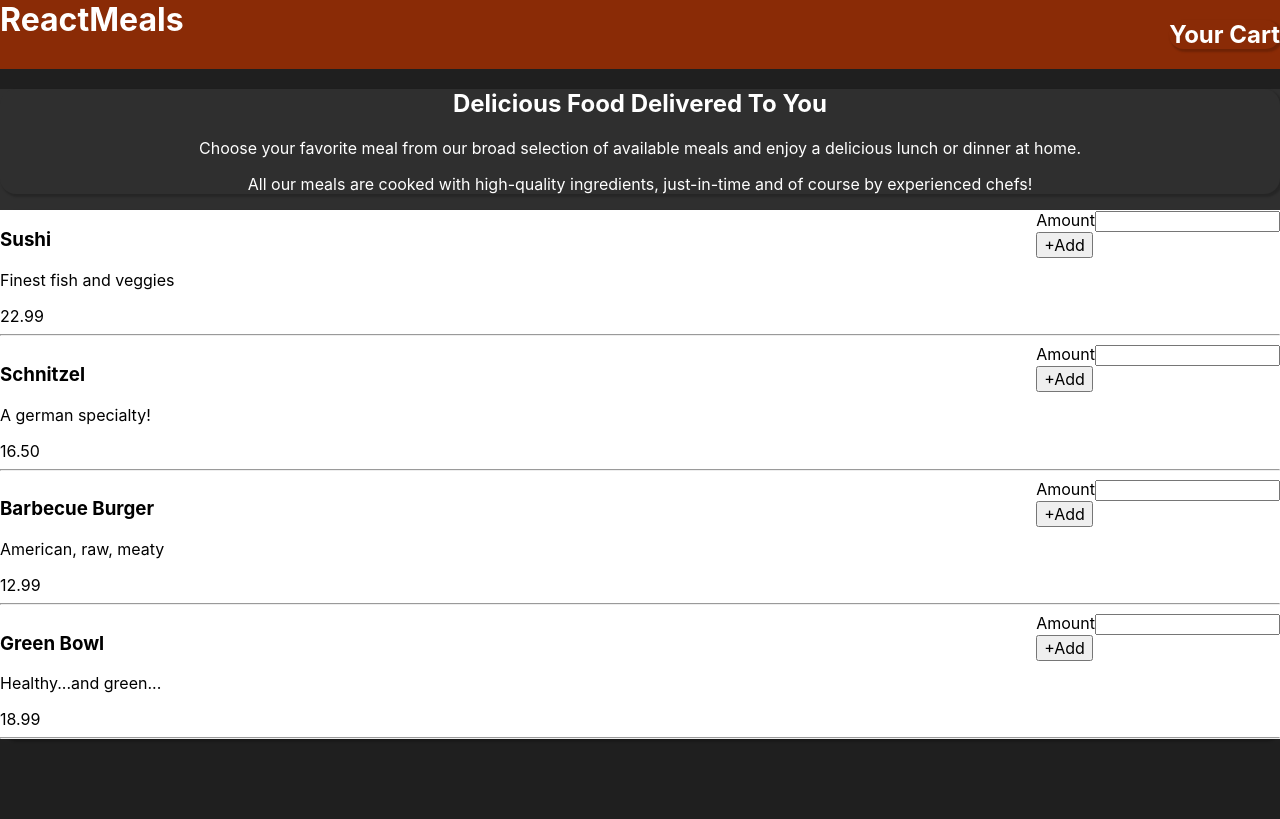
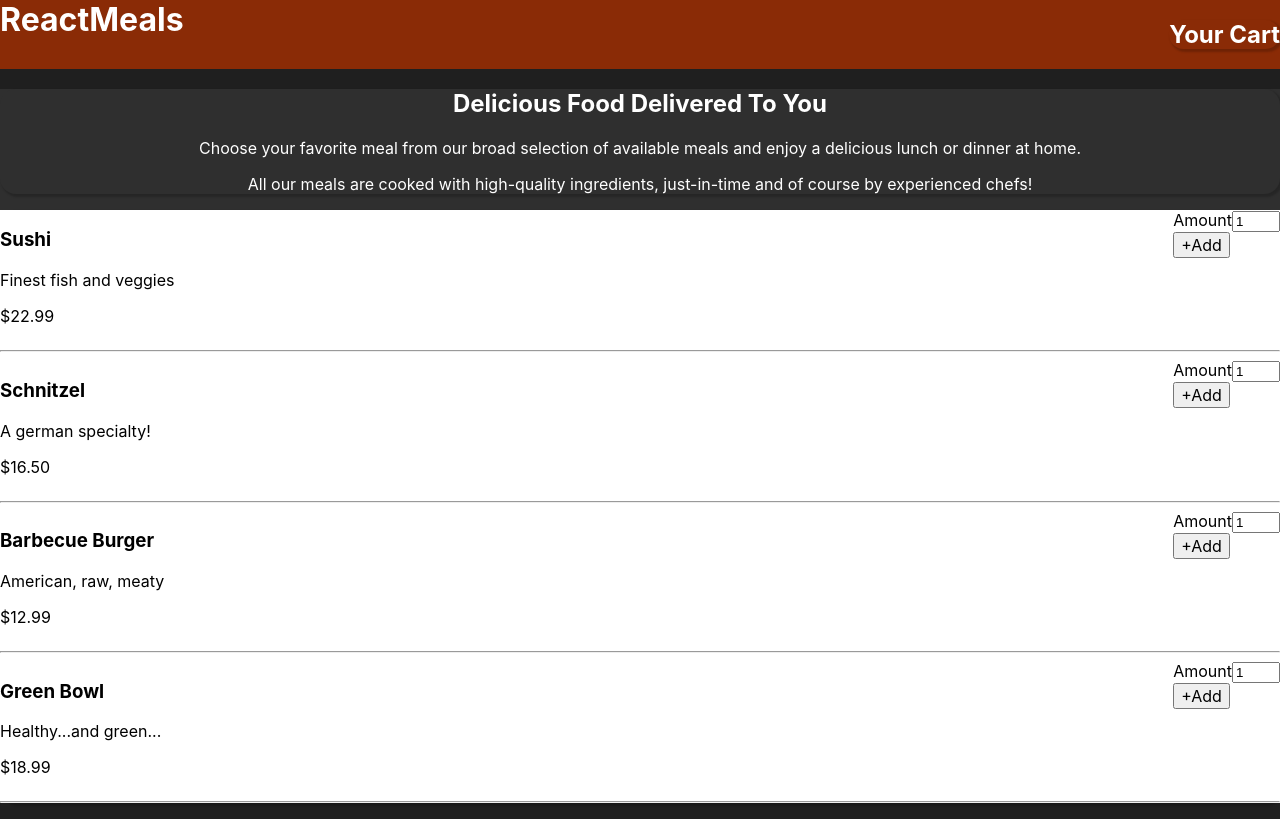
Before and after one commit to antran0/restaurant-app-react, a React (Create React App) app: page / in a window 1280 px wide. Built offline with nearby package versions, Linux system fonts and the light colour scheme.

Commit message:
changed some html tags; added min/max/default values for menu add button

```diff
--- a/src/components/MainContent/MainContent.js
+++ b/src/components/MainContent/MainContent.js
@@ -7,15 +7,17 @@ const MainContent = (props) => {
   return (
     <main className={`${styles["main-content"]}`}>
       <Card className={`${styles["main-content__description"]}`}>
+        <hgroup>
           <h2>Delicious Food Delivered To You</h2>
           <p>
-          Choose your favorite meal from our broad selection of available meals
-          and enjoy a delicious lunch or dinner at home.
+            Choose your favorite meal from our broad selection of available
+            meals and enjoy a delicious lunch or dinner at home.
           </p>
           <p>
             All our meals are cooked with high-quality ingredients, just-in-time
             and of course by experienced chefs!
           </p>
+        </hgroup>
       </Card>
       <Card>
         <Menu />
--- a/src/components/Menu/Menu.js
+++ b/src/components/Menu/Menu.js
@@ -30,19 +30,24 @@ const DUMMY_MENU_ITEMS = [
 ];
 
 const Menu = (props) => {
-  const menuItems = DUMMY_MENU_ITEMS.map((item) => {
+  const menuItems = DUMMY_MENU_ITEMS;
+
   return (
+    <form>
+      <ul className={`${styles["menu"]}`}>
+        {menuItems.map((item) => (
           <React.Fragment key={item.id}>
             <MenuItem
               name={item.name}
               description={item.description}
-          price={item.price.toFixed(2)}
+              price={item.price}
             />
             <hr />
           </React.Fragment>
+        ))}
+      </ul>
+    </form>
   );
-  });
-  return <ul className={`${styles["menu"]}`}>{menuItems}</ul>;
 };
 
 export default Menu;
--- a/src/components/Menu/MenuItem.js
+++ b/src/components/Menu/MenuItem.js
@@ -5,16 +5,16 @@ import Button from "../UI/Button";
 const MenuItem = (props) => {
   return (
     <li className={`${styles["menu-item"]}`}>
-      <section>
+      <hgroup>
         <h3>{props.name}</h3>
         <p>{props.description}</p>
-        <div>{props.price}</div>
-      </section>
-      <form>
+        <p>${props.price.toFixed(2)}</p>
+      </hgroup>
+      <div>
         <label>Amount</label>
-        <input type="number" />
-        <Button>+Add</Button>
-      </form>
+        <input type="number" min={1} max={5} defaultValue="1" />
+        <Button>&#43;Add</Button>
+      </div>
     </li>
   );
 };
```
Lines whose indentation alone changed are shown as unchanged.
